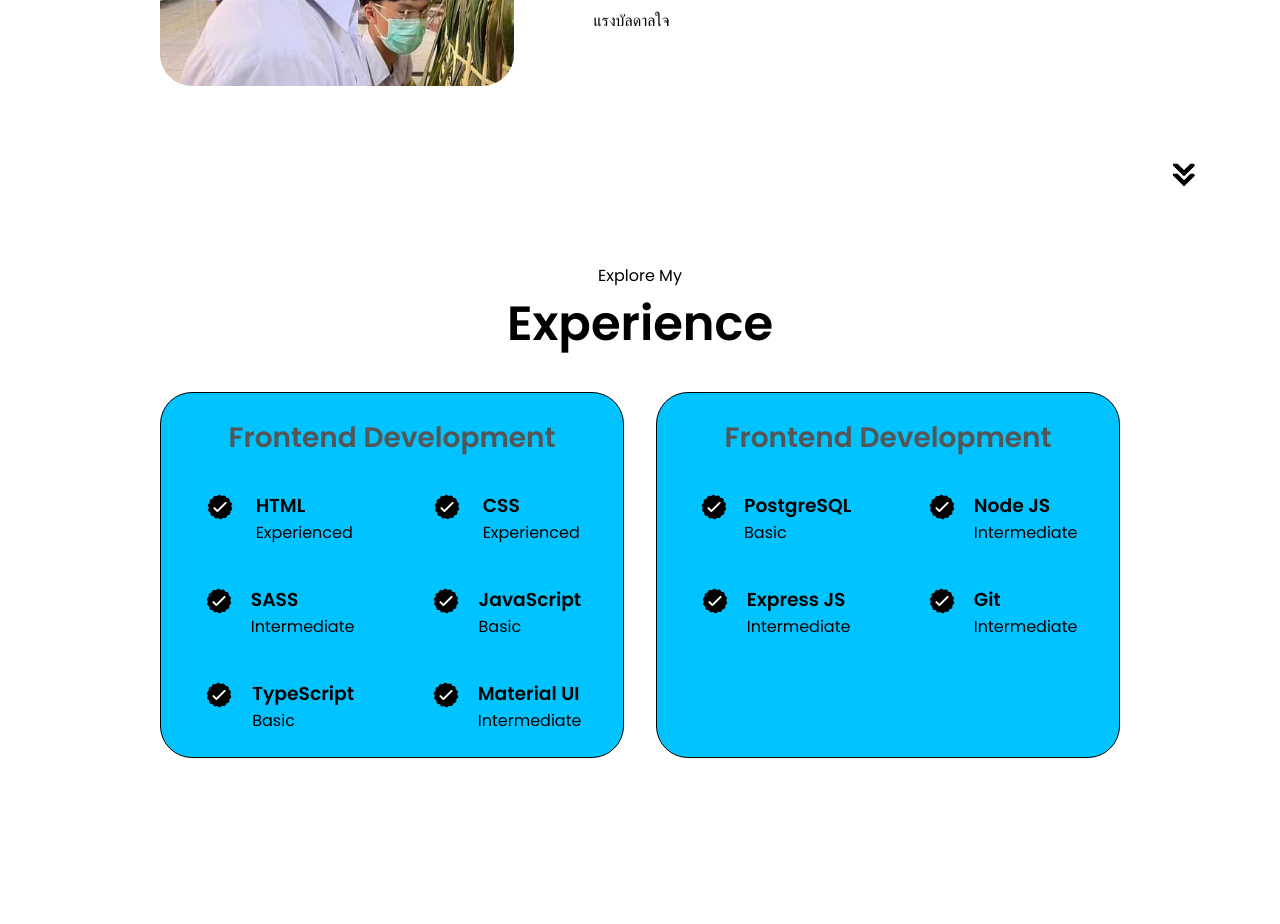
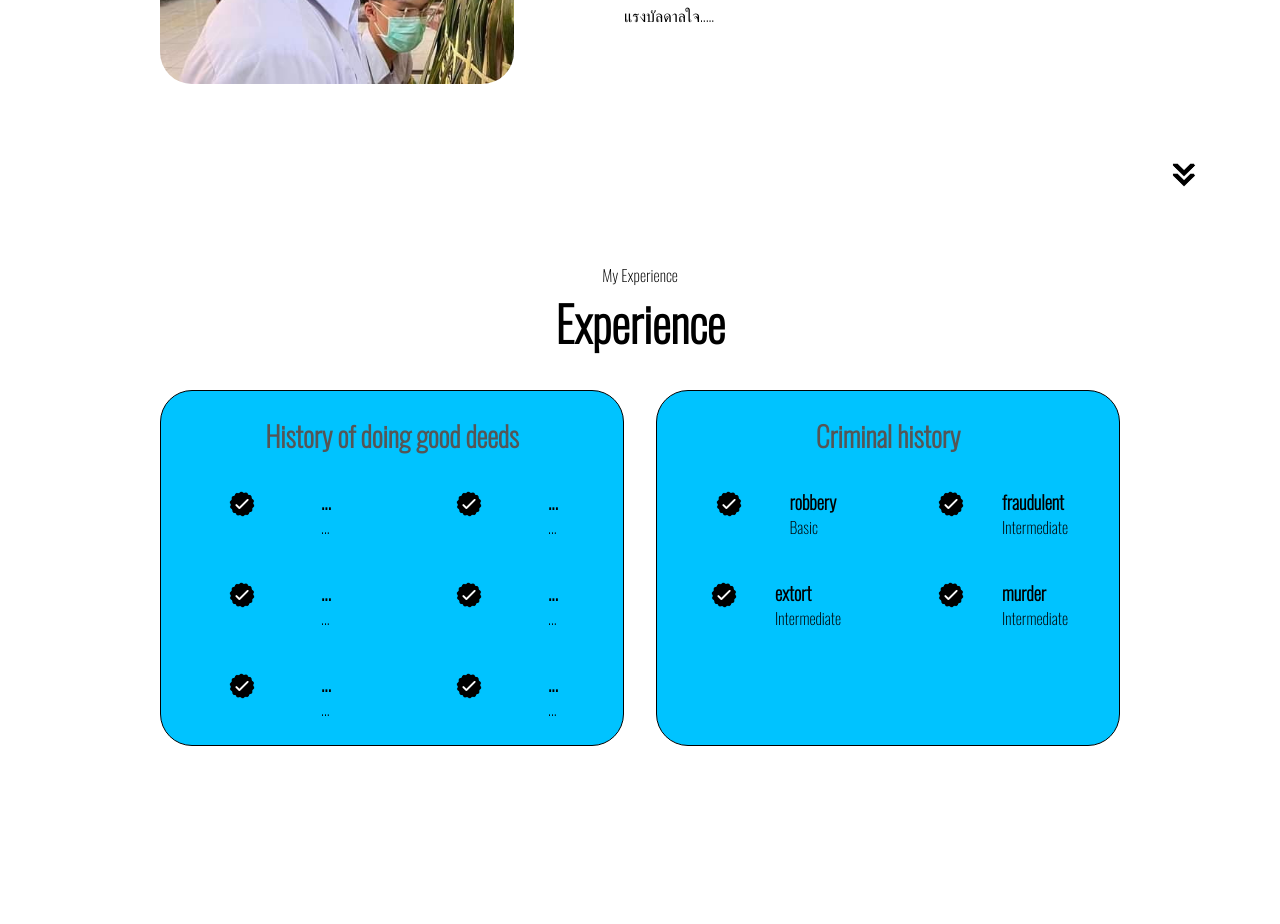
Before and after one commit to Sxgachot/Portfolio-Sahachot, a plain HTML site: page index.html in a window 1280 px wide. Shown: the part 1433-2357 px from the top of the page. Drawn offline with nearby package versions, Linux system fonts and the light colour scheme.

Commit message:
up3
edit3

```diff
--- a/index.html
+++ b/index.html
@@ -91,9 +91,9 @@
                 class="icon"
               />
               <h3>Award</h3>
-              <p>-การแข่งขันศิลปหัตถกรรม
-                <br />-การแข่งขัน....
-              <br>การแข่งขัน...</p>
+              <p>-การแข่งขัน...
+                <br />-การแข่งขัน...
+              <br>-การแข่งขัน...</p>
             </div>
             <div class="details-container">
               <img
@@ -107,7 +107,7 @@
           </div>
           <div class="text-container">
             <p>
-             แรงบัลดาลใจ
+             แรงบัลดาลใจ.....
             </p>
           </div>
         </div>
@@ -120,12 +120,12 @@
       />
     </section>
     <section id="experience">
-      <p class="section__text__p1">Explore My</p>
+      <p class="section__text__p1">My Experience</p>
       <h1 class="title">Experience</h1>
       <div class="experience-details-container">
         <div class="about-containers">
           <div class="details-container">
-            <h2 class="experience-sub-title">Frontend Development</h2>
+            <h2 class="experience-sub-title">History of doing good deeds</h2>
             <div class="article-container">
               <article>
                 <img
@@ -134,8 +134,8 @@
                   class="icon"
                 />
                 <div>
-                  <h3>HTML</h3>
-                  <p>Experienced</p>
+                  <h3>...</h3>
+                  <p>...</p>
                 </div>
               </article>
               <article>
@@ -145,8 +145,8 @@
                   class="icon"
                 />
                 <div>
-                  <h3>CSS</h3>
-                  <p>Experienced</p>
+                  <h3>...</h3>
+                  <p>...</p>
                 </div>
               </article>
               <article>
@@ -156,7 +156,67 @@
                   class="icon"
                 />
                 <div>
-                  <h3>SASS</h3>
+                  <h3>...</h3>
+                  <p>...</p>
+                </div>
+              </article>
+              <article>
+                <img
+                  src="./assets/checkmark.png"
+                  alt="Experience icon"
+                  class="icon"
+                />
+                <div>
+                  <h3>...</h3>
+                  <p>...</p>
+                </div>
+              </article>
+              <article>
+                <img
+                  src="./assets/checkmark.png"
+                  alt="Experience icon"
+                  class="icon"
+                />
+                <div>
+                  <h3>...</h3>
+                  <p>...</p>
+                </div>
+              </article>
+              <article>
+                <img
+                  src="./assets/checkmark.png"
+                  alt="Experience icon"
+                  class="icon"
+                />
+                <div>
+                  <h3>...</h3>
+                  <p>...</p>
+                </div>
+              </article>
+            </div>
+          </div>
+          <div class="details-container">
+            <h2 class="experience-sub-title">Criminal history</h2>
+            <div class="article-container">
+              <article>
+                <img
+                  src="./assets/checkmark.png"
+                  alt="Experience icon"
+                  class="icon"
+                />
+                <div>
+                  <h3>robbery</h3>
+                  <p>Basic</p>
+                </div>
+              </article>
+              <article>
+                <img
+                  src="./assets/checkmark.png"
+                  alt="Experience icon"
+                  class="icon"
+                />
+                <div>
+                  <h3>fraudulent</h3>
                   <p>Intermediate</p>
                 </div>
               </article>
@@ -167,56 +227,7 @@
                   class="icon"
                 />
                 <div>
-                  <h3>JavaScript</h3>
-                  <p>Basic</p>
-                </div>
-              </article>
-              <article>
-                <img
-                  src="./assets/checkmark.png"
-                  alt="Experience icon"
-                  class="icon"
-                />
-                <div>
-                  <h3>TypeScript</h3>
-                  <p>Basic</p>
-                </div>
-              </article>
-              <article>
-                <img
-                  src="./assets/checkmark.png"
-                  alt="Experience icon"
-                  class="icon"
-                />
-                <div>
-                  <h3>Material UI</h3>
-                  <p>Intermediate</p>
-                </div>
-              </article>
-            </div>
-          </div>
-          <div class="details-container">
-            <h2 class="experience-sub-title">Frontend Development</h2>
-            <div class="article-container">
-              <article>
-                <img
-                  src="./assets/checkmark.png"
-                  alt="Experience icon"
-                  class="icon"
-                />
-                <div>
-                  <h3>PostgreSQL</h3>
-                  <p>Basic</p>
-                </div>
-              </article>
-              <article>
-                <img
-                  src="./assets/checkmark.png"
-                  alt="Experience icon"
-                  class="icon"
-                />
-                <div>
-                  <h3>Node JS</h3>
+                  <h3>extort</h3>
                   <p>Intermediate</p>
                 </div>
               </article>
@@ -227,18 +238,7 @@
                   class="icon"
                 />
                 <div>
-                  <h3>Express JS</h3>
-                  <p>Intermediate</p>
-                </div>
-              </article>
-              <article>
-                <img
-                  src="./assets/checkmark.png"
-                  alt="Experience icon"
-                  class="icon"
-                />
-                <div>
-                  <h3>Git</h3>
+                  <h3>murder</h3>
                   <p>Intermediate</p>
                 </div>
               </article>
--- a/style.css
+++ b/style.css
@@ -1,6 +1,6 @@
 /* GENERAL */
 
-@import url("https://fonts.googleapis.com/css2?family=Poppins:wght@300;400;500;600&display=swap");
+@import url('https://fonts.googleapis.com/css2?family=Oswald:wght@200&display=swap');
 
 * {
   margin: 0;
@@ -8,7 +8,7 @@
 }
 
 body {
-  font-family: "Poppins", sans-serif;
+  font-family: 'Oswald', sans-serif;
   background-image: url('./assets/back1.webp');
 }
 
```
